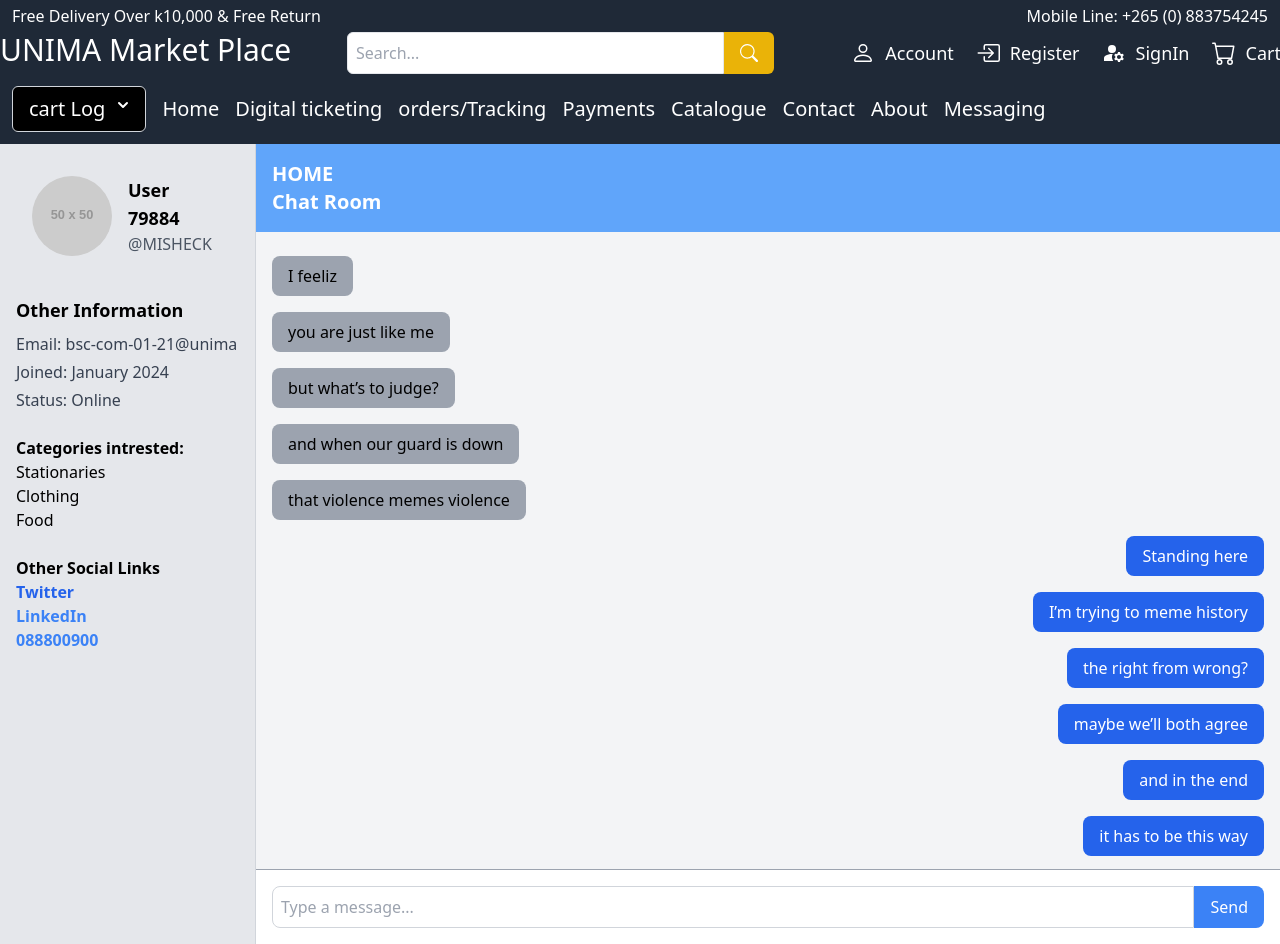
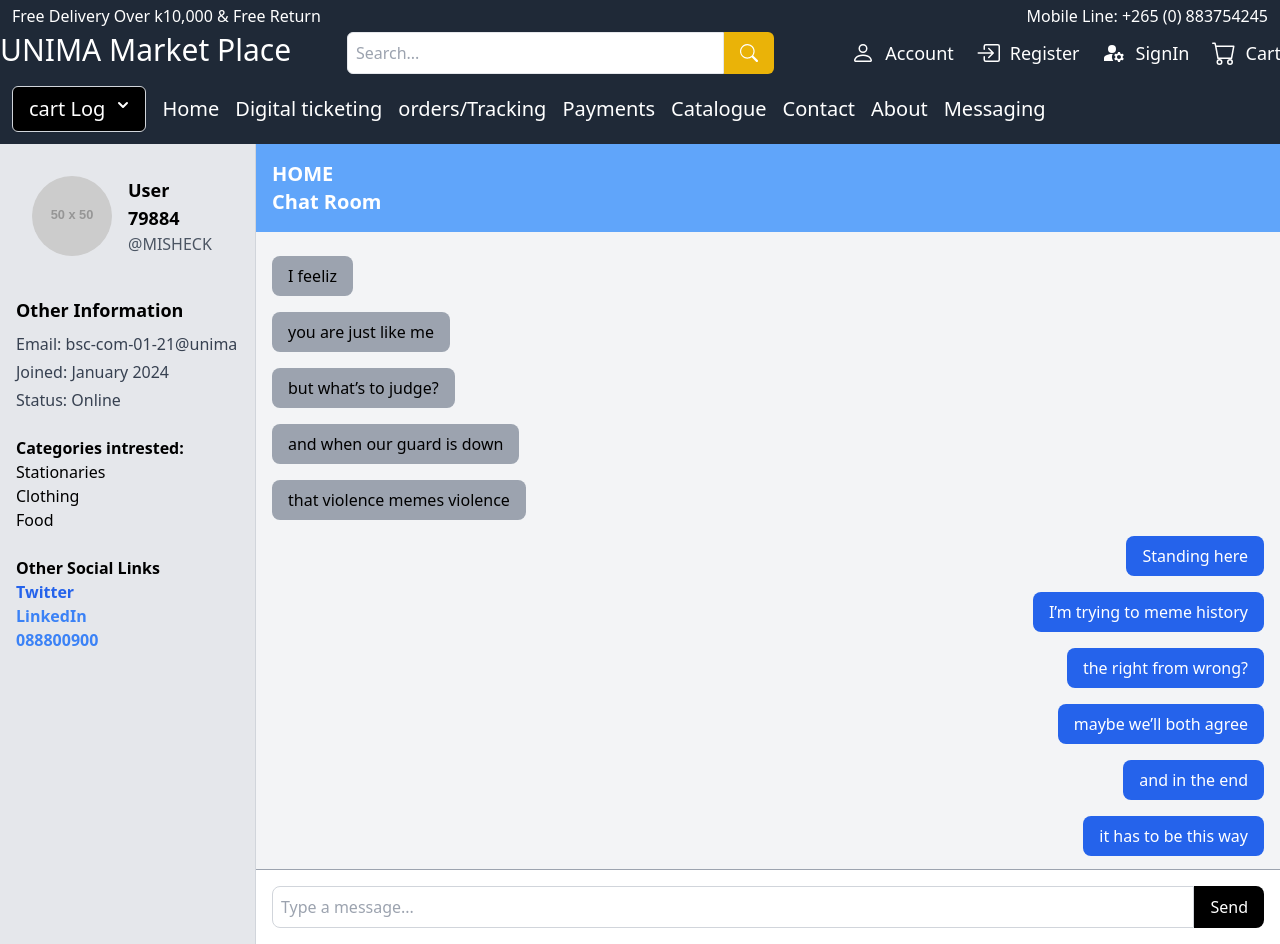
Before and after one commit to MsMalunguza/Group-4-project, a React (Create React App) app: page /chatroom in a window 1280 px wide. Shown: the top 944 px of the page. Built offline with nearby package versions, Linux system fonts and the light colour scheme.

Commit message:
changing colors to fit in the color of our web

```diff
--- a/src/Components/chatroom.jsx
+++ b/src/Components/chatroom.jsx
@@ -85,7 +85,7 @@ const ChatRoom = () => {
             onChange={(e) => setNewMessage(e.target.value)}
           />
           <button
-            className="px-4 py-2 bg-blue-500 text-white rounded-r-lg"
+            className="px-4 py-2 bg-black text-white rounded-r-lg"
             onClick={handleSendMessage}
           >
             Send
```
